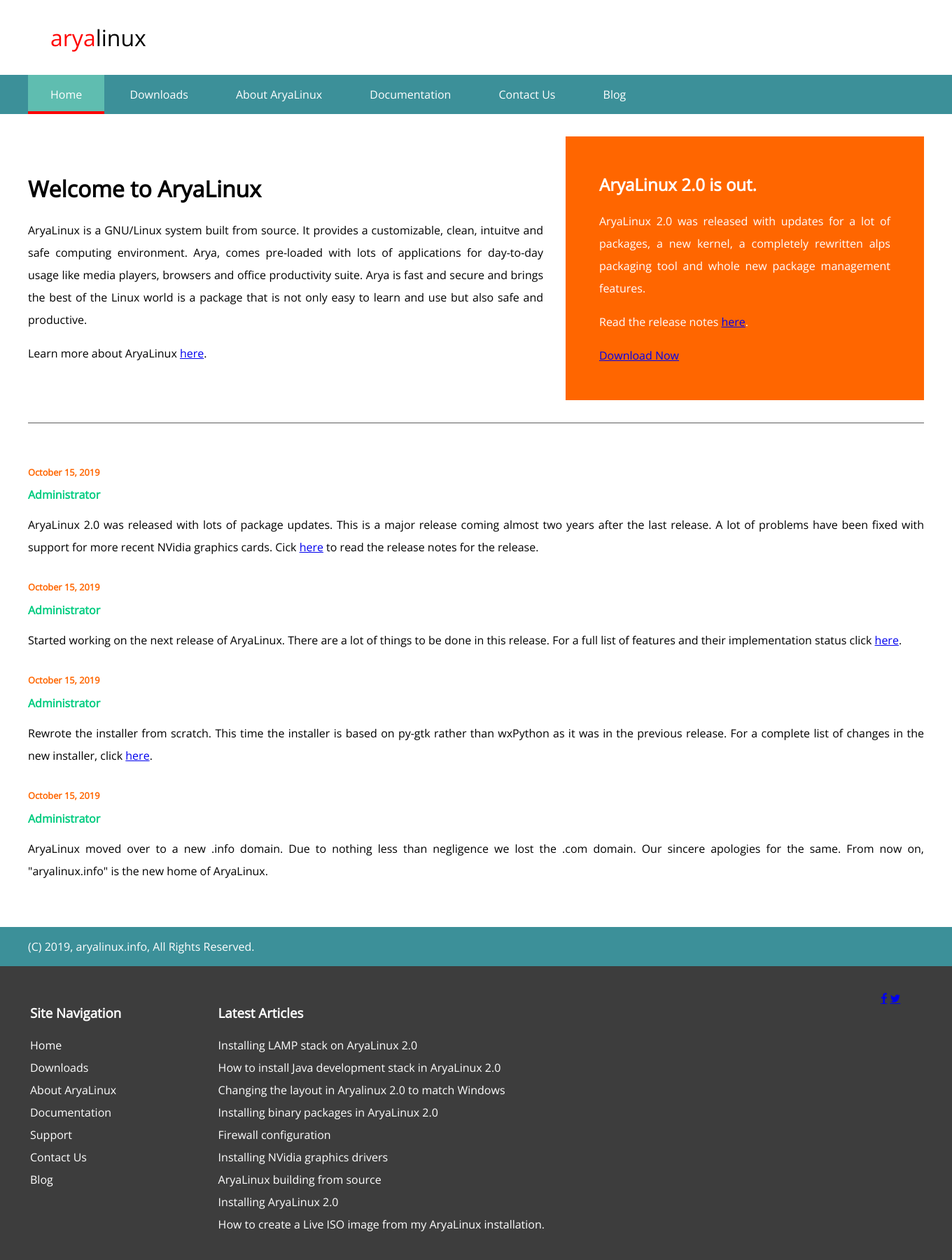
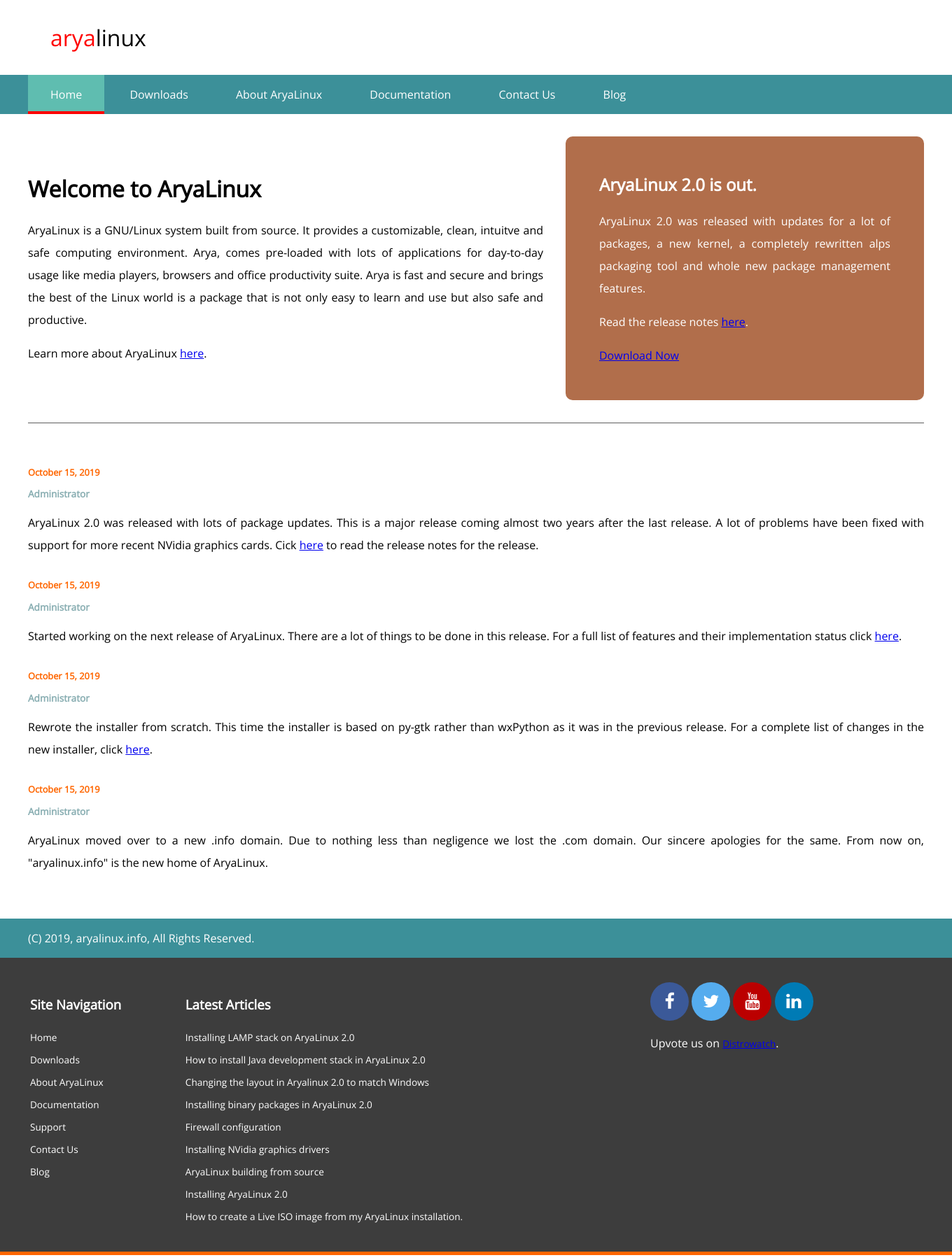
Before and after one commit to FluidIdeas/aryalinux-web, a PHP site: page / in a window 1360 px wide. Shown: the whole page at 70% size. Run offline with PHP 8.4, Linux system fonts and the light colour scheme.

Commit message:
Few more changes to the home page

```diff
--- a/footer.php
+++ b/footer.php
@@ -37,6 +37,9 @@
                     <td valign="top">
                         <a href="#" class="fa fa-facebook"></a>
                         <a href="#" class="fa fa-twitter"></a>
+                        <a href="#" class="fa fa-youtube"></a>
+                        <a href="#" class="fa fa-linkedin"></a>
+                        <p>Upvote us on <a href="www.distrowatch.com/arya">Distrowatch</a>.</p>
                     </td>
                 </tr>
             </table>
--- a/index.php
+++ b/index.php
@@ -27,7 +27,7 @@
             </div>
         </div>
         <div style="float: left; width: 40%">
-            <div style="padding: 2em 3em; background-color: #ff6600; color: #fff">
+            <div style="padding: 2em 3em; background-color: #b16e4b; color: #fff; border-radius: 10px;">
                 <h2>AryaLinux 2.0 is out.</h2>
                 <p>
                     AryaLinux 2.0 was released with updates for a lot of packages, a new kernel, a completely rewritten alps packaging tool and whole new package management features.
--- a/style.css
+++ b/style.css
@@ -21,6 +21,7 @@
 .bg-dark1 {
     background-color: #3d3d3d;
     color: #fff;
+    border-bottom: 5px solid #ff6600;
 }
 
 .main-menu a {
@@ -87,13 +88,56 @@
 
 .author {
     font-weight: bold;
-    color: #00cc80;
+    color: #89aeb2;
+    font-size: 85%;
 }
 
 .news-snips li {
     margin-bottom: 2em;
 }
 
-.fa-facebook, .fa-twitter {
-    font-size: 30px;
-}
+ /* Style all font awesome icons */
+ .fa {
+    padding: 15px;
+    font-size: 25px !important;
+    width: 25px;
+    text-align: center;
+    text-decoration: none;
+    border-radius: 50%;
+  }
+
+  /* Add a hover effect if you want */
+  .fa:hover {
+    opacity: 0.7;
+  }
+
+  /* Set a specific color for each brand */
+
+  /* Facebook */
+  .fa-facebook {
+    background: #3B5998;
+    color: white;
+  }
+
+  /* Twitter */
+  .fa-twitter {
+    background: #55ACEE;
+    color: white;
+
+  }
+
+  /* Youtube */
+  .fa-youtube {
+    background: #bb0000;
+    color: white;
+  }
+
+  /* Linkedin */
+  .fa-linkedin {
+    background: #007bb5;
+    color: white;
+  }
+
+  .bg-dark1 a {
+      font-size: 0.85em;
+  }
```
